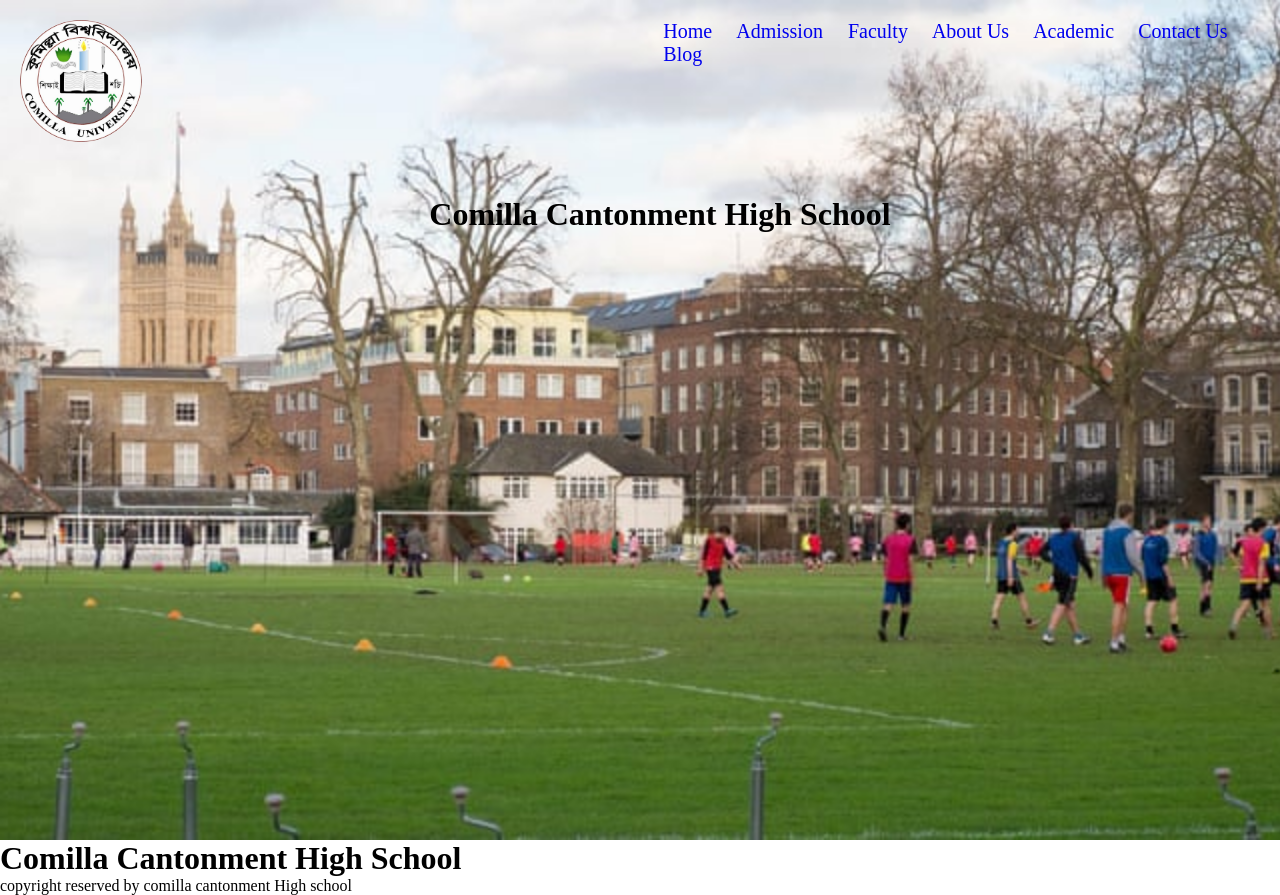
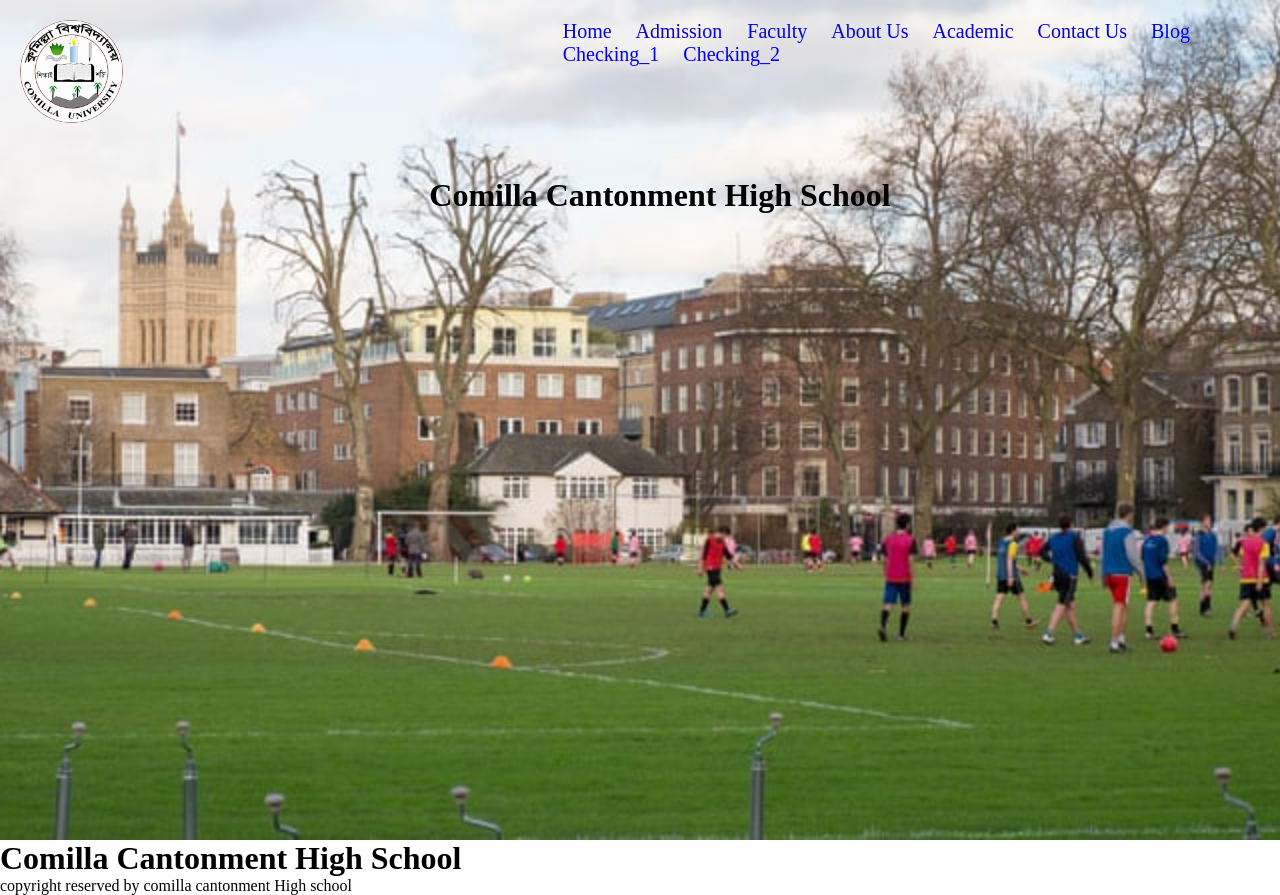
Before and after one commit to mehediparvez/Website_for_school, a plain HTML site: page index.html in a window 1280 px wide. Shown: the top 895 px of the page. Drawn offline with Linux system fonts and the light colour scheme.

Commit message:
updated something

```diff
--- a/index.html
+++ b/index.html
@@ -24,6 +24,8 @@
                         <li><a href="academic.html">Academic</a></li>
                         <li><a href="cotact_us.html">Contact Us</a></li>
                         <li><a href="blog.html">Blog</a></li>
+                        <li><a href="blog.html">Checking_1</a></li>
+                        <li><a href="blog.html">Checking_2</a></li>
 
 
                     </ul>
```
